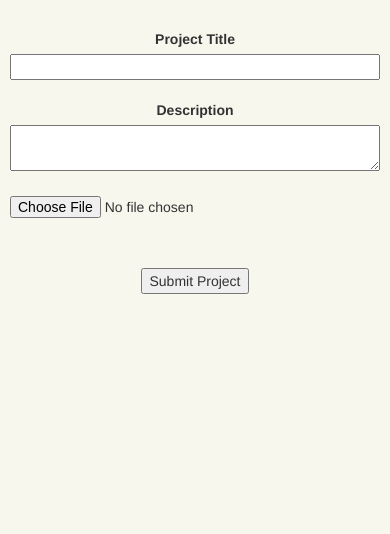
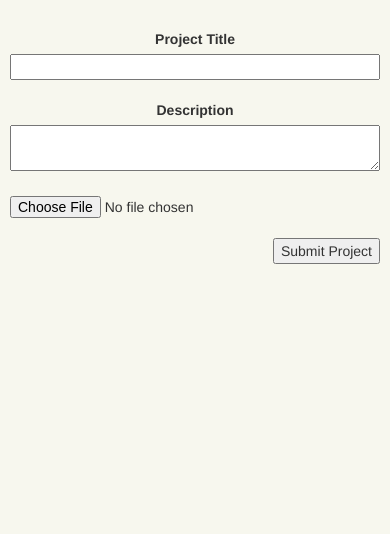
Before and after one commit to 1moosey1/gonzalezwelding.com, a Django app: template workbench/templates/workbench/newproject.html in a window 390 px wide. Shown: the part 184-718 px from the top of the page. Run offline with Django 3.2, Linux system fonts and the light colour scheme; the template is opened without the code that fills it, so the values that code supplies are empty, except form fields; tables that the repository leaves empty hold one stand-in row (values such as "Sample post"); form fields are guessed from the names that the template uses; some libraries are stand-ins or nearby versions.

Commit message:
Changed project creation url from '/newproject/' to '/project/new/', cleaned up newproject.css and shifted submit button to the right

```diff
--- a/workbench/static/css/newproject.css
+++ b/workbench/static/css/newproject.css
@@ -4,24 +4,25 @@ form {
 }
 
 input[type="text"], input[type="file"], textarea {
+
     width: 100%;
 }
 
-.fieldwrapper {
+.fieldwrapper, .submitwrapper {
 
     width: 50%;
     margin: 20px auto 20px auto;
 }
 
+.submitwrapper {
+
+    text-align: right;
+}
+
 @media only screen and (max-width: 768px) {
 
-    .fieldwrapper {
+    .fieldwrapper, .submitwrapper {
 
         width: 100%;
     }
 }
-
-.submitwrapper {
-
-    margin-top: 50px;
-}
--- a/workbench/urls.py
+++ b/workbench/urls.py
@@ -4,5 +4,5 @@ from . import views
 app_name = 'workbench'
 urlpatterns = [
     url('^$', views.workbench, name='workbench'),
-    url('^newproject/$', views.NewProjectView.as_view(), name="newproject")
+    url('^project/new/$', views.NewProjectView.as_view(), name="newproject")
 ]
```
